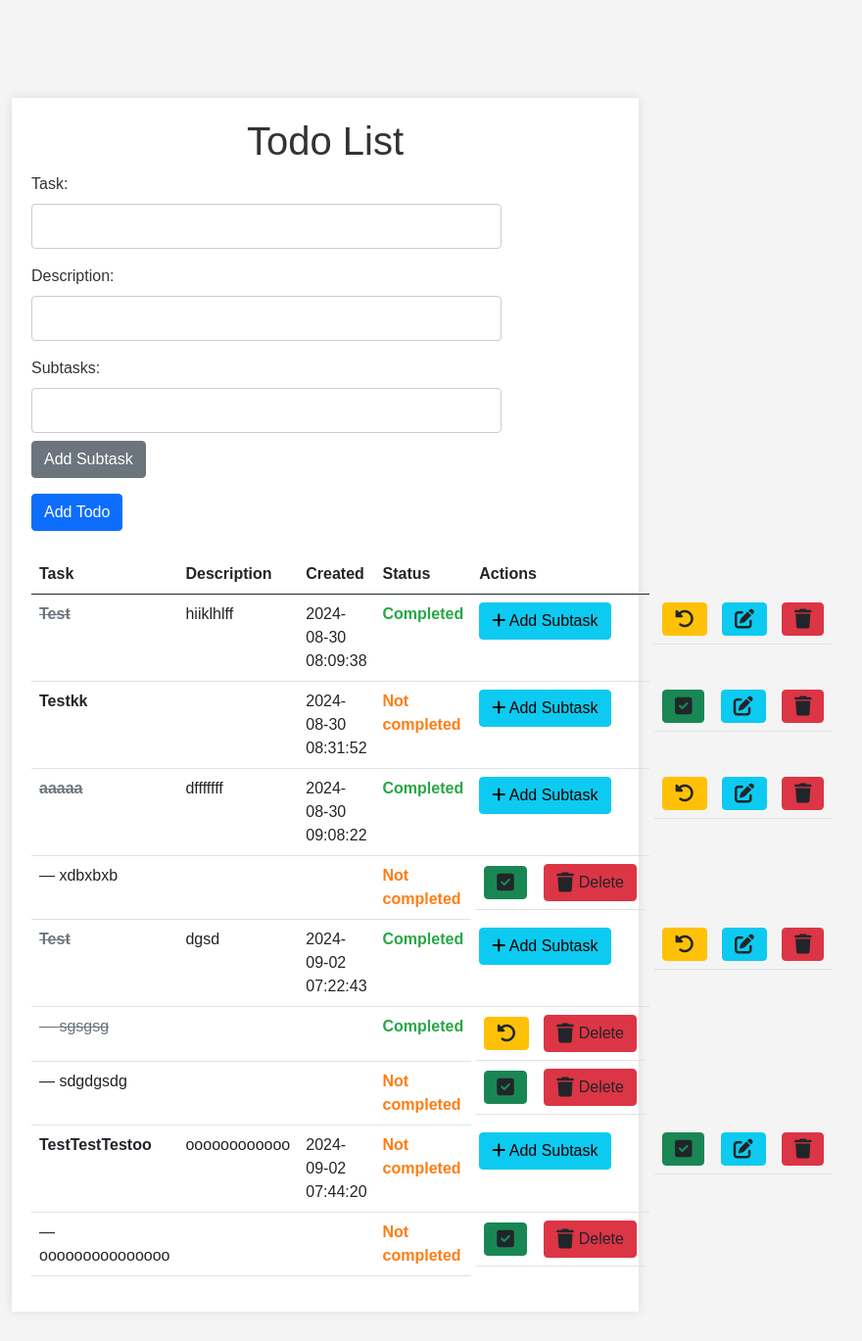
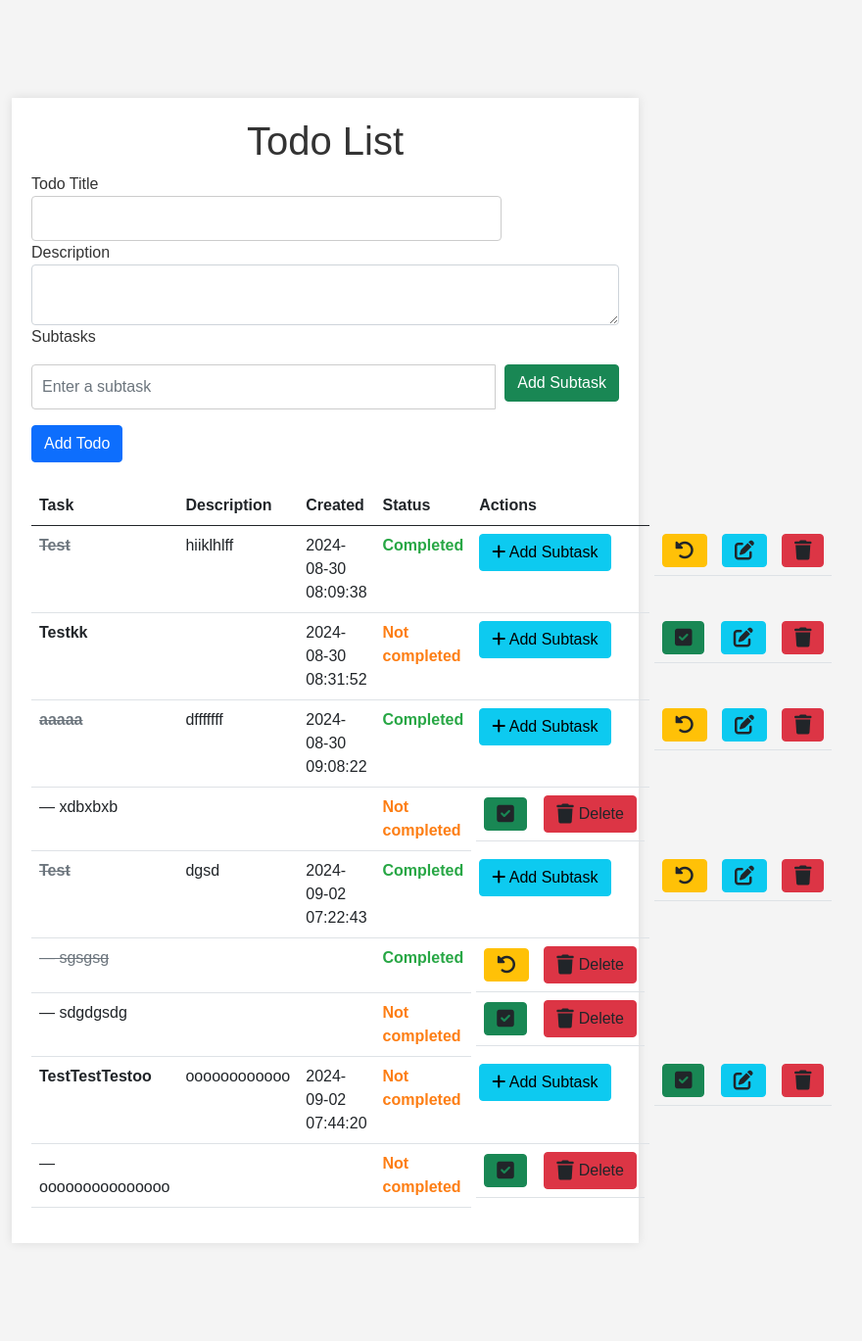
Before and after one commit to Swirl86/Python-To-Do, a Flask app: page / in a window 1280 px wide. Shown: the top 1369 px of the page at 98% size, without its empty margins (308-1188 px from the left). After the commit the page ends 1233 px from the top, so only its background shows below. Run offline with Flask 3, Linux system fonts and the light colour scheme; data comes from the database, SQL or seed files in the repository; both versions use the stored data as it was after the commit.

Commit message:
impr add todo with subtasks

```diff
--- /dev/null
+++ b/flask_todo/app/static/js/todo.js
@@ -0,0 +1,87 @@
+function openEditModal(todoId, todoTitle, todoDescription) {
+    var modal = new bootstrap.Modal(document.getElementById("editModal"));
+    var form = document.getElementById("editForm");
+    var taskTitleInput = document.getElementById("task_title");
+    var taskDescriptionInput = document.getElementById("task_description");
+
+    // Set the form action dynamically
+    form.action = "/edit/" + todoId;
+
+    // Set the current task title and description in the input fields
+    taskTitleInput.value = todoTitle;
+    taskDescriptionInput.value = todoDescription;
+
+    // Show the modal
+    modal.show();
+}
+
+function openAddSubtaskModal(todoId) {
+    var modal = new bootstrap.Modal(document.getElementById("addSubtaskModal"));
+    var form = document.getElementById("addSubtaskForm");
+    var todoIdInput = document.getElementById("todo_id");
+
+    // Set the form action dynamically
+    form.action = "/add_subtask/" + todoId;
+
+    // Set the todo ID in the hidden input field
+    todoIdInput.value = todoId;
+
+    // Show the modal
+    modal.show();
+}
+
+// Add Subtasks for new Todo
+let subtasks = [];
+
+function addSubtask() {
+    const subtaskInput = document.getElementById("subtaskInput");
+    const subtaskText = subtaskInput.value.trim();
+
+    if (subtaskText === "") {
+        return;
+    }
+
+    subtasks.push(subtaskText);
+    renderSubtaskList();
+
+    subtaskInput.value = "";
+}
+
+function renderSubtaskList() {
+    const subtaskList = document.getElementById("subtaskList");
+    subtaskList.innerHTML = "";
+
+    subtasks.forEach((subtask, index) => {
+        const li = document.createElement("li");
+        li.innerHTML = `
+            ${subtask}
+            <button type="button" class="btn btn-sm btn-warning" onclick="editSubtask(${index})">Edit</button>
+            <button type="button" class="btn btn-sm btn-danger" onclick="removeSubtask(${index})">Delete</button>
+        `;
+        subtaskList.appendChild(li);
+    });
+}
+
+function editSubtask(index) {
+    const newSubtaskText = prompt("Edit Subtask:", subtasks[index]);
+
+    if (newSubtaskText !== null) {
+        subtasks[index] = newSubtaskText.trim();
+        renderSubtaskList();
+    }
+}
+
+function removeSubtask(index) {
+    subtasks.splice(index, 1);
+    renderSubtaskList();
+}
+
+document.getElementById("addTodoForm").addEventListener("submit", function () {
+    subtasks.forEach((subtask) => {
+        const input = document.createElement("input");
+        input.type = "hidden";
+        input.name = "subtask";
+        input.value = subtask;
+        this.appendChild(input);
+    });
+});
--- a/flask_todo/app/templates/index.html
+++ b/flask_todo/app/templates/index.html
@@ -12,11 +12,7 @@
             rel="stylesheet"
             href="https://cdnjs.cloudflare.com/ajax/libs/font-awesome/6.0.0-beta3/css/all.min.css"
         />
-        <link
-            rel="stylesheet"
-            type="text/css"
-            href="{{ url_for('static', filename='css/colors.css') }}"
-        />
+        <link rel="stylesheet" href="{{ url_for('static', filename='css/colors.css') }}" />
         <link
             rel="stylesheet"
             type="text/css"
@@ -26,22 +22,35 @@
     <body>
         <div class="container">
             <h1>Todo List</h1>
-            <form method="POST" action="{{ url_for('main.add') }}">
-                <div class="mb-3">
-                    <label for="todo" class="form-label">Task:</label>
-                    <input type="text" id="todo" name="todo" class="form-control" required />
+            <form id="addTodoForm" method="POST" action="{{ url_for('main.add') }}">
+                <div class="form-group">
+                    <label for="todo">Todo Title</label>
+                    <input type="text" class="form-control" id="todo" name="todo" required />
                 </div>
-                <div class="mb-3">
-                    <label for="description" class="form-label">Description:</label>
-                    <input type="text" id="description" name="description" class="form-control" />
+
+                <div class="form-group">
+                    <label for="description">Description</label>
+                    <textarea class="form-control" id="description" name="description"></textarea>
                 </div>
-                <div class="mb-3" id="subtasks">
-                    <label for="subtask" class="form-label">Subtasks:</label>
-                    <input type="text" class="form-control mb-2" name="subtask" />
-                    <button type="button" class="btn btn-secondary" onclick="addSubtaskField()">
-                        Add Subtask
-                    </button>
+
+                <div class="form-group">
+                    <label>Subtasks</label>
+                    <ul id="subtaskList"></ul>
+                    <div class="input-group mb-3">
+                        <input
+                            type="text"
+                            id="subtaskInput"
+                            class="form-control"
+                            placeholder="Enter a subtask"
+                        />
+                        <div class="input-group-append">
+                            <button type="button" class="btn btn-success" onclick="addSubtask()">
+                                Add Subtask
+                            </button>
+                        </div>
+                    </div>
                 </div>
+
                 <button type="submit" class="btn btn-primary">Add Todo</button>
             </form>
 
@@ -254,39 +263,7 @@
 
         <script src="https://cdn.jsdelivr.net/npm/@popperjs/core@2.11.6/dist/umd/popper.min.js"></script>
         <script src="https://cdn.jsdelivr.net/npm/bootstrap@5.1.3/dist/js/bootstrap.min.js"></script>
-        <!-- Modal Script -->
-        <script>
-            function openEditModal(todoId, todoTitle, todoDescription) {
-                var modal = new bootstrap.Modal(document.getElementById("editModal"));
-                var form = document.getElementById("editForm");
-                var taskTitleInput = document.getElementById("task_title");
-                var taskDescriptionInput = document.getElementById("task_description");
 
-                // Set the form action dynamically
-                form.action = "/edit/" + todoId;
-
-                // Set the current task title and description in the input fields
-                taskTitleInput.value = todoTitle;
-                taskDescriptionInput.value = todoDescription;
-
-                // Show the modal
-                modal.show();
-            }
-
-            function openAddSubtaskModal(todoId) {
-                var modal = new bootstrap.Modal(document.getElementById("addSubtaskModal"));
-                var form = document.getElementById("addSubtaskForm");
-                var todoIdInput = document.getElementById("todo_id");
-
-                // Set the form action dynamically
-                form.action = "/add_subtask/" + todoId;
-
-                // Set the todo ID in the hidden input field
-                todoIdInput.value = todoId;
-
-                // Show the modal
-                modal.show();
-            }
-        </script>
+        <script src="{{ url_for('static', filename='js/todo.js') }}"></script>
     </body>
 </html>
```
Also changed, not shown: flask_todo/instance/todo.db.
